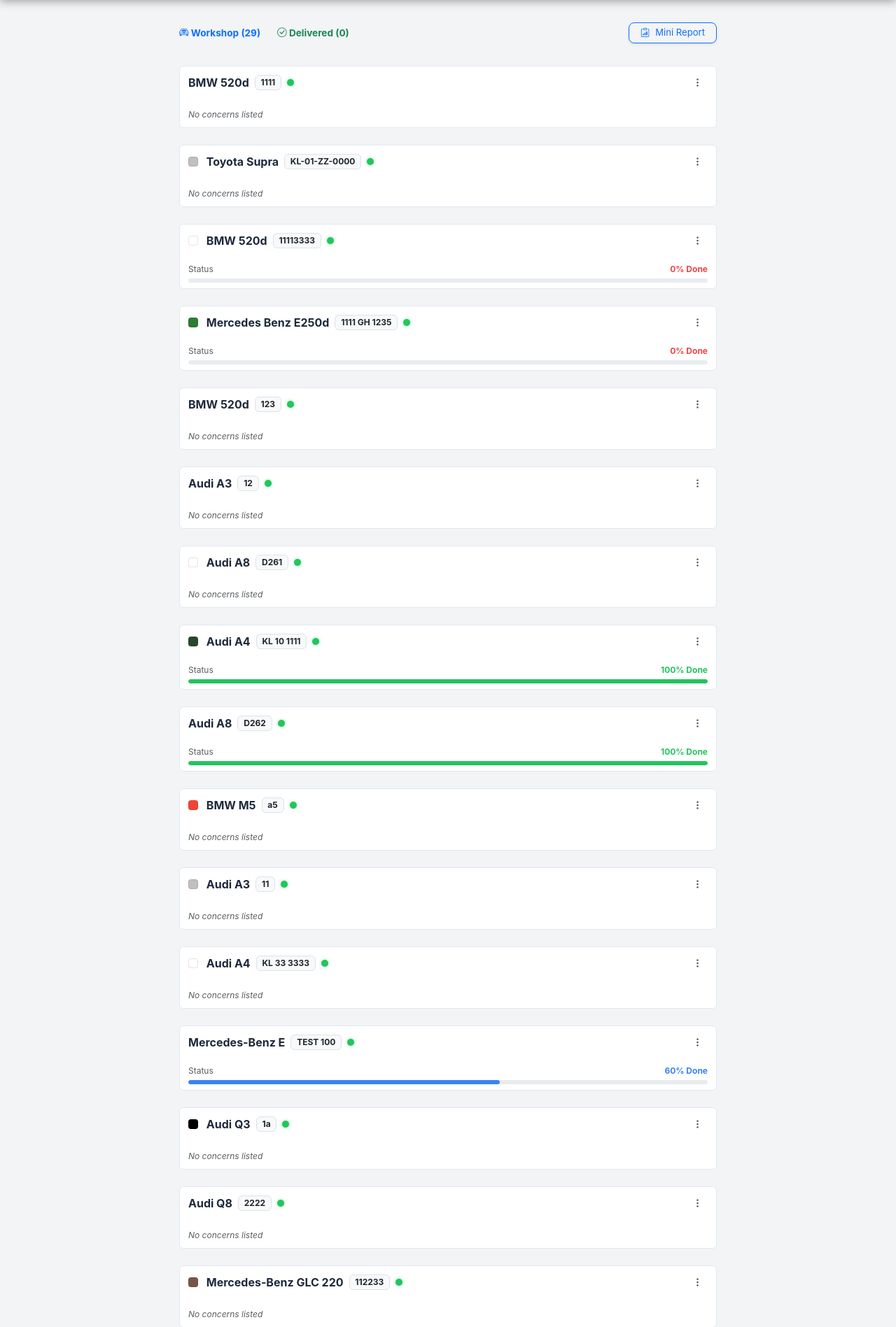
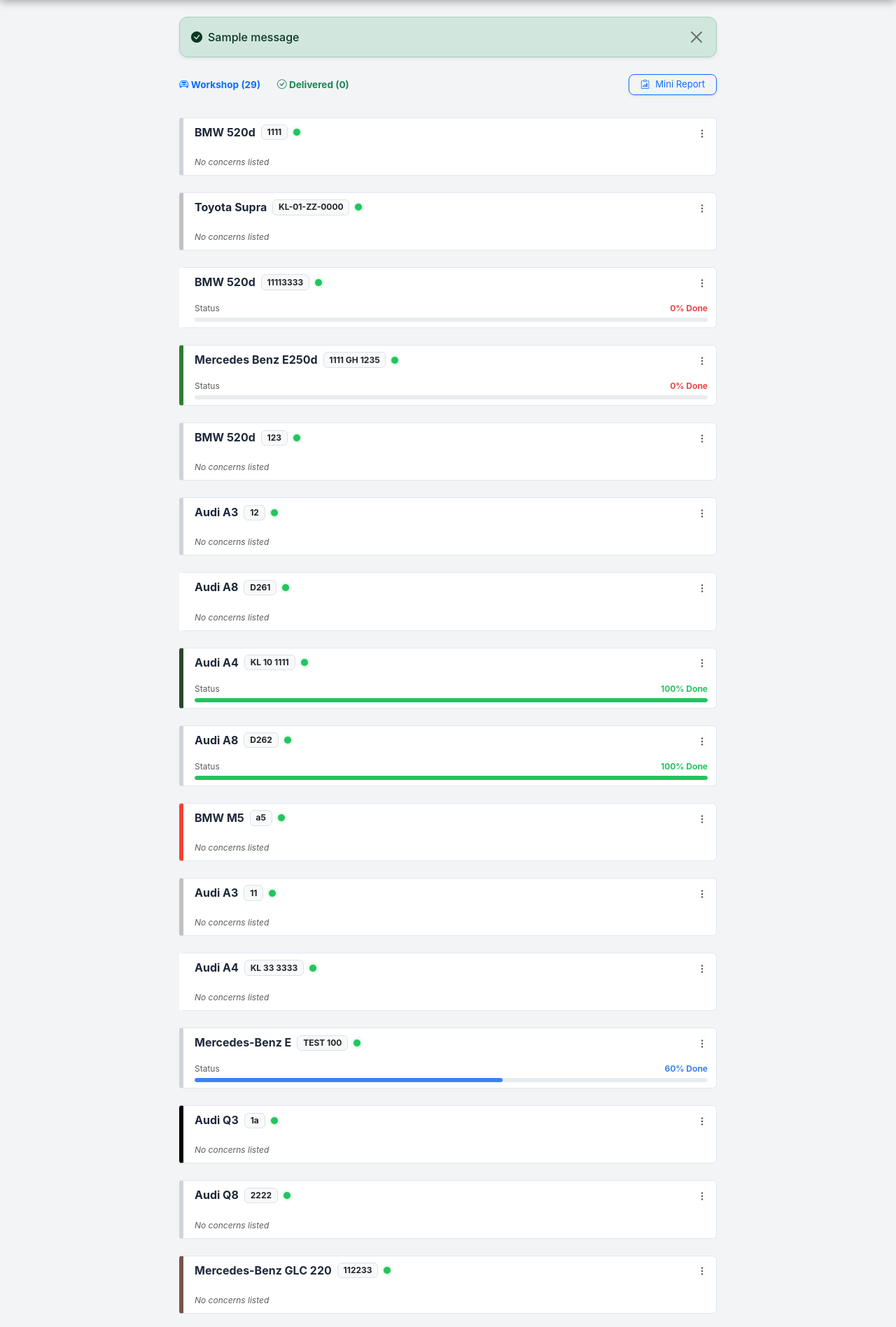
Before and after one commit to Irshaduu/formula-d-workshop, a Django app: page / in a window 1280 px wide. Shown: the part 56-1953 px from the top of the page at 70% size. Run offline with Django 5.2, Linux system fonts and the light colour scheme; a user stored in the database is signed in; data comes from the database, SQL or seed files in the repository; both versions use the stored data as it was after the commit; tables that the repository leaves empty hold one stand-in row (values such as "Sample post"); one stand-in notice (Sample message) is shown.

Commit message:
Premium Dashboard UI: Car-Color Left Bordering and Global Messages Fix

```diff
--- a/workshop/templates/workshop/base.html
+++ b/workshop/templates/workshop/base.html
@@ -391,6 +391,17 @@
 
     <!-- CONTENT -->
     <main class="main-content">
+        {% if messages %}
+            <div class="container-fluid px-0 mb-4">
+                {% for message in messages %}
+                    <div class="alert alert-{% if message.tags == 'error' %}danger{% else %}{{ message.tags }}{% endif %} shadow-sm d-flex align-items-center mb-2" style="border-radius: 12px;">
+                        <i class="bi {% if message.tags == 'error' or message.tags == 'warning' %}bi-exclamation-triangle-fill{% elif message.tags == 'success' %}bi-check-circle-fill{% else %}bi-info-circle-fill{% endif %} me-2"></i>
+                        <div class="fw-medium">{{ message }}</div>
+                        <button type="button" class="btn-close ms-auto" data-bs-dismiss="alert" aria-label="Close"></button>
+                    </div>
+                {% endfor %}
+            </div>
+        {% endif %}
         {% block content %}{% endblock %}
     </main>
 
--- a/workshop/templates/workshop/dashboard/dashboard_home.html
+++ b/workshop/templates/workshop/dashboard/dashboard_home.html
@@ -23,16 +23,13 @@
 {% if active_jobcards %}
 <div class="vehicle-scroll mb-5 pb-5">
     {% for job in active_jobcards %}
-    <div class="vehicle-box-horizontal" data-edit-url="{% url 'jobcard_edit' job.pk %}">
+    <div class="vehicle-box-horizontal" data-edit-url="{% url 'jobcard_edit' job.pk %}"
+         style="border-left: 6px solid {{ job.get_car_color_hex|default:'#cbd5e1' }};">
         <div class="vehicle-info-row w-100">
             <!-- Top Row: Brand Model and Actions -->
             <div class="d-flex justify-content-between align-items-center w-100 mb-2">
                 <div class="d-flex align-items-center gap-2">
                     <h6 class="mb-0 fw-bold">
-                        {% if job.car_color %}
-                        <span class="d-inline-block rounded-1 me-2"
-                              style="width: 14px; height: 14px; background-color: {{ job.get_car_color_hex }}; vertical-align: middle; border: 1px solid rgba(0,0,0,0.1); margin-top: -3px;"></span>
-                        {% endif %}
                         {{ job.brand_name }} {{ job.model_name }}
                     </h6>
                     <span class="badge bg-light text-dark border">{{ job.registration_number }}</span>
@@ -150,25 +147,19 @@
         cursor: pointer;
     }
 
-    /* 3-Dot Button Border */
-    .dropdown>button {
-        padding: 0.25rem 0.4rem !important;
+    /* Vehicle Box Bordering */
+    .vehicle-box-horizontal {
+        cursor: pointer;
+        padding-left: 1rem !important;
+        transition: transform 0.2s, box-shadow 0.2s, border-left-width 0.2s;
+        border-top-left-radius: 4px;
+        border-bottom-left-radius: 4px;
     }
 
-    .dropdown>button:hover {
-        border-color: var(--color-primary) !important;
-        background-color: var(--color-hover) !important;
-    }
-
-    /* Dropdown Menu Border */
-    .dropdown-menu {
-        border: 1px solid rgba(255, 255, 255, 0.3) !important;
-    }
-
-    /* Fix dropdown item hover in light mode */
-    .dropdown-item:hover {
-        background-color: var(--color-primary) !important;
-        color: white !important;
+    .vehicle-box-horizontal:hover {
+        transform: translateX(4px);
+        box-shadow: 0 4px 12px var(--color-shadow);
+        border-left-width: 10px !important;
     }
 
     /* Status Dot Indicator */
```
Also changed, not shown: db.sqlite3.
